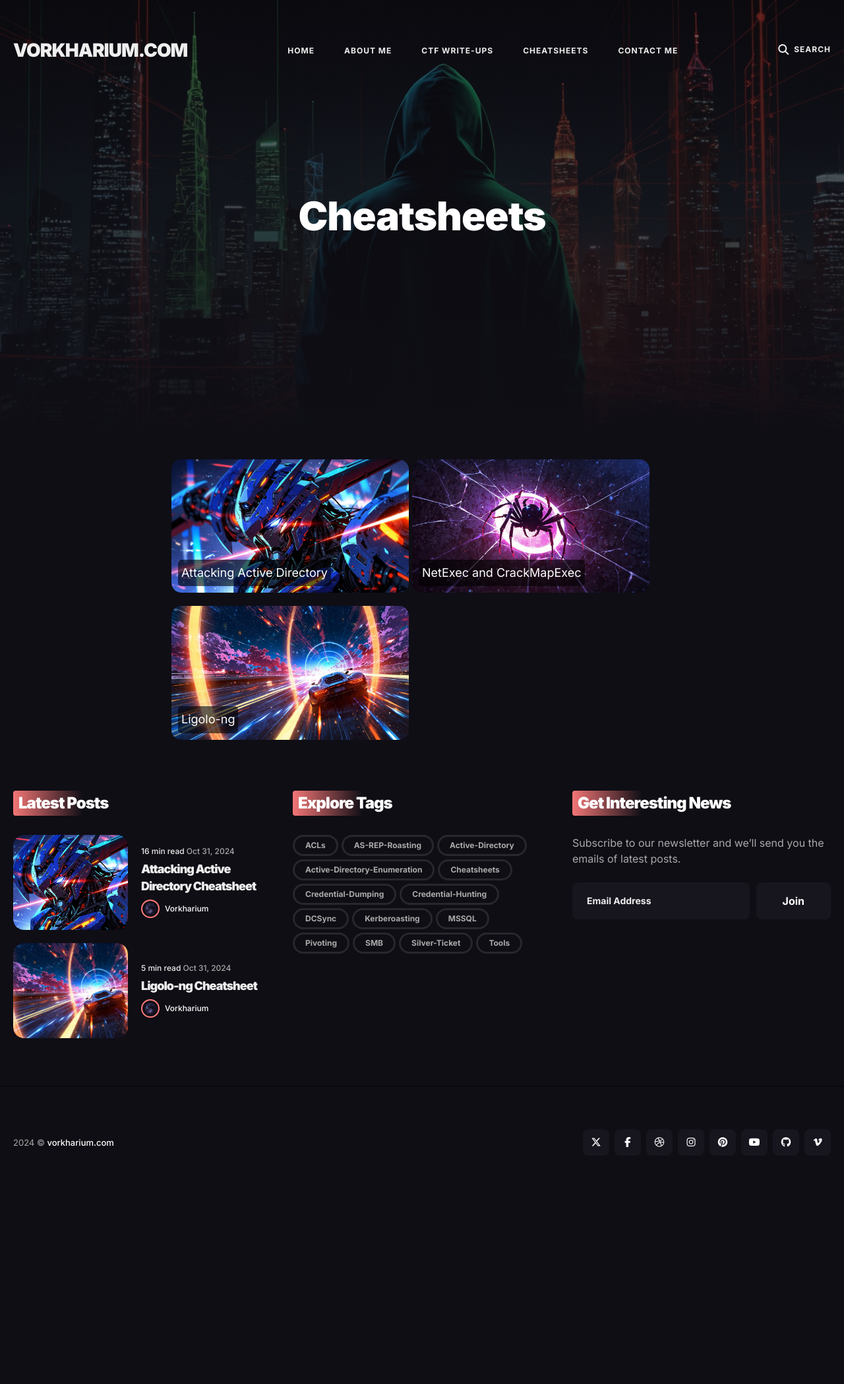
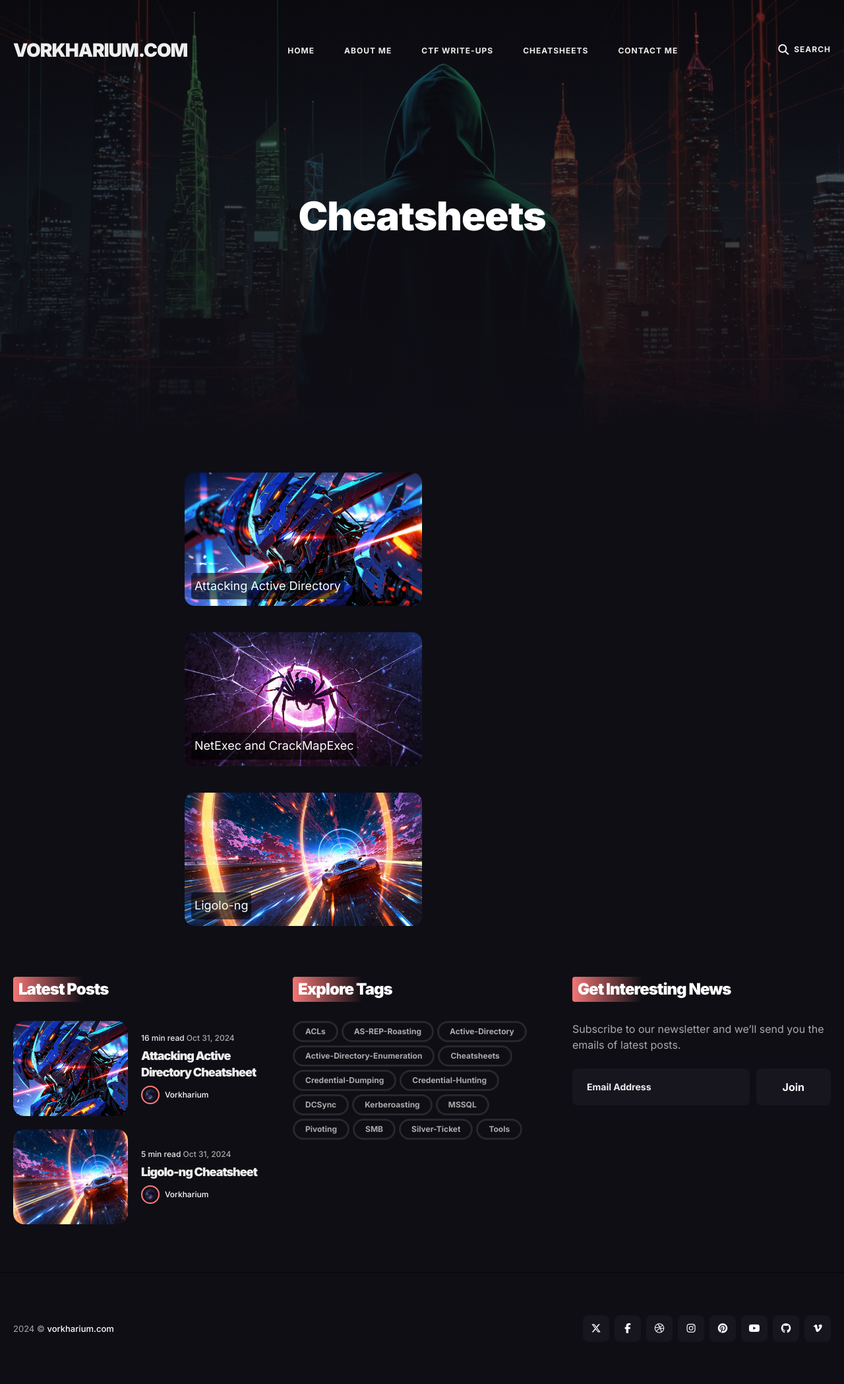
Before and after one commit to Vorkharium/vorkharium.github.io, a Jekyll site: the page built from _pages/cheatsheets.md, in a window 1280 px wide. Shown: the whole page at 66% size. Built offline with Jekyll 4.4.1, drawn with Linux system fonts in a browser that asks for light colours; before the commit the page ends 1815 px from its top, so only the background shows below that.

Commit message:
Update cheatsheets.md

```diff
--- a/_pages/cheatsheets.md
+++ b/_pages/cheatsheets.md
@@ -4,7 +4,7 @@ title: Cheatsheets
 permalink: /cheatsheets/
 image: '/images/01.jpg'
 ---
-<div style="position: relative; display: inline-block; margin-bottom: 20px;">
+<div style="position: relative; display: inline-block; margin: 20px;">
     <a href="/Attacking-Active-Directory">
         <img src="/images/10000.jpg" alt="Attacking Active Directory" style="width: 360px; height: auto; border-radius: 15px;">
         <div style="position: absolute; bottom: 10px; left: 10px; color: white; background-color: rgba(0, 0, 0, 0.6); padding: 5px; border-radius: 5px;">
@@ -13,7 +13,7 @@ image: '/images/01.jpg'
     </a>
 </div>
 
-<div style="position: relative; display: inline-block; margin-bottom: 20px; margin-right: 20px;">
+<div style="position: relative; display: inline-block; margin: 20px;">
     <a href="/NetExec-and-CrackMapExec">
         <img src="/images/20.jpg" alt="NetExec and CrackMapExec" style="width: 360px; height: auto; border-radius: 15px;">
         <div style="position: absolute; bottom: 10px; left: 10px; color: white; background-color: rgba(0, 0, 0, 0.6); padding: 5px; border-radius: 5px;">
@@ -22,7 +22,7 @@ image: '/images/01.jpg'
     </a>
 </div>
 
-<div style="position: relative; display: inline-block; margin-bottom: 20px;">
+<div style="position: relative; display: inline-block; margin: 20px;">
     <a href="/Ligolo-ng">
         <img src="/images/21.jpg" alt="Ligolo-ng" style="width: 360px; height: auto; border-radius: 15px;">
         <div style="position: absolute; bottom: 10px; left: 10px; color: white; background-color: rgba(0, 0, 0, 0.6); padding: 5px; border-radius: 5px;">
```
